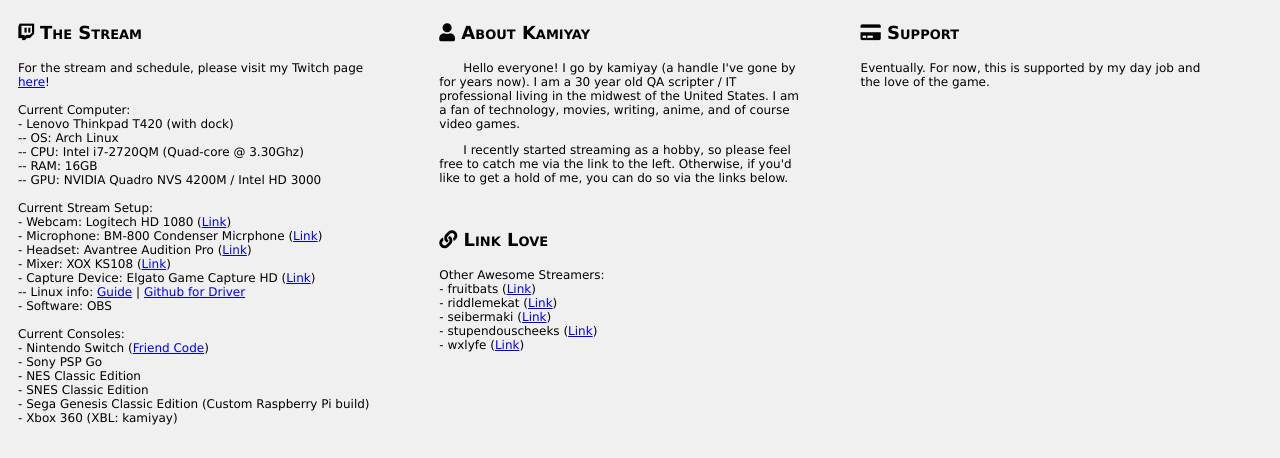
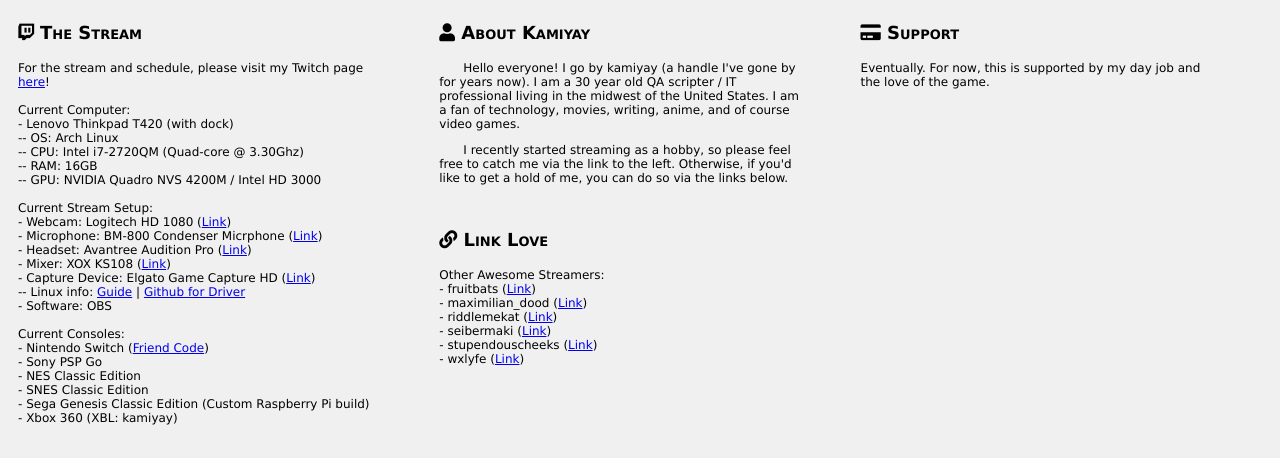
Before and after one commit to kamiyay/kamiyay.github.io, a plain HTML site: page index.html in a window 1280 px wide. Shown: the part 66-524 px from the top of the page. Drawn offline with Linux system fonts and the light colour scheme.

Commit message:
added max!

```diff
--- a/index.html
+++ b/index.html
@@ -67,6 +67,7 @@
       <p class="content">
        Other Awesome Streamers: <br />
        - fruitbats (<a href="https://twitch.tv/fruitbats" target="_blank">Link</a>) <br />
+       - maximilian_dood (<a href="https://twitch.tv/maximilian_dood" target="_blank">Link</a>) <br />
        - riddlemekat (<a href="https://twitch.tv/riddlemekat" target="_blank">Link</a>) <br />
        - seibermaki (<a href="https://twitch.tv/seibermaki" target="_blank">Link</a>) <br />
        - stupendouscheeks (<a href="https://twitch.tv/stupendouscheeks" target="_blank">Link</a>) <br />
```
